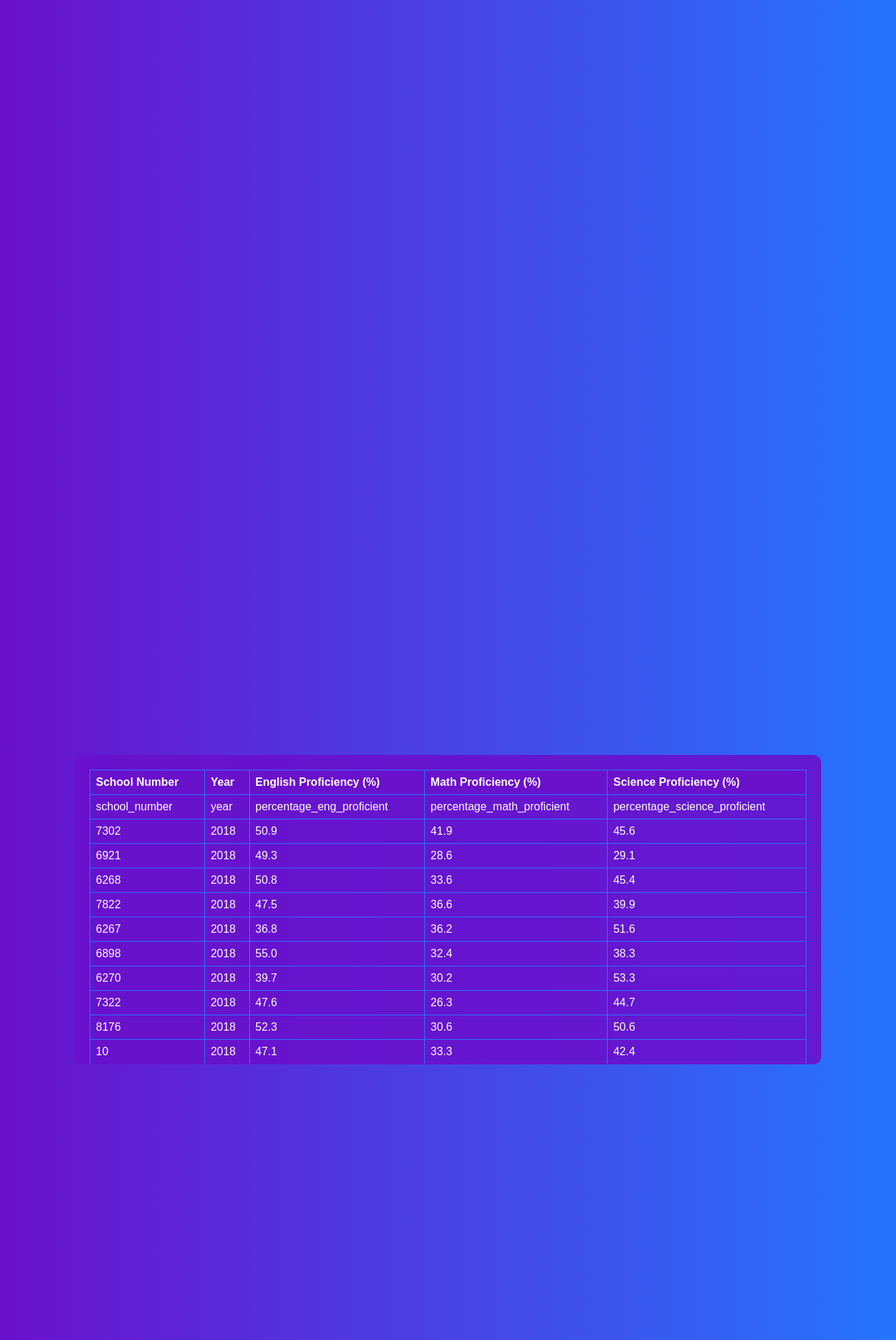
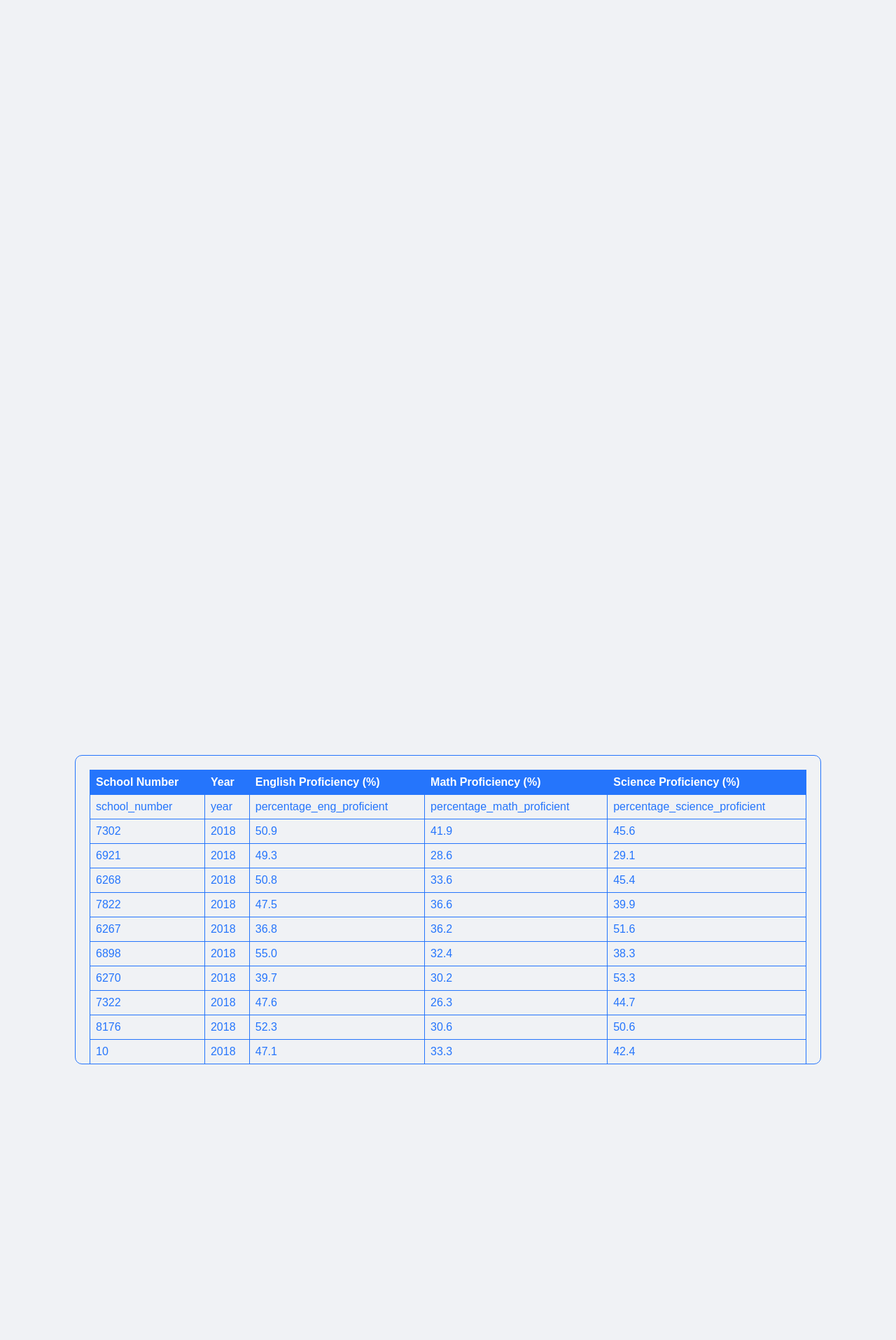
Before and after one commit to andrew-th/insightedu, a Django app: page /examp/ in a window 1280 px wide. Shown: the top 1915 px of the page at 70% size. Run offline with Django 4.2, Linux system fonts and the light colour scheme; data comes from the database, SQL or seed files in the repository.

```diff
--- a/myproject/myapp/templates/myapp/examp.html
+++ b/myproject/myapp/templates/myapp/examp.html
@@ -5,8 +5,8 @@
     <style>
         body {
             font-family: 'Arial', sans-serif;
-            background: linear-gradient(to right, #6a11cb, #2575fc);
-            color: #fff;
+            background: #f0f2f5; /* Light gray background */
+            color: #333; /* Text color */
             display: flex;
             justify-content: center;
             align-items: center;
@@ -18,8 +18,7 @@
         .scrollable-table {
             overflow-y: auto;
             height: 400px;
-            border: 1px solid #6a11cb;
-            background-color: rgba(106, 17, 203, 0.9);
+            border: 1px solid #2575fc; /* Blue border */
             border-radius: 10px;
             padding: 20px;
             width: 80%;
@@ -31,14 +30,15 @@
         }
 
         th, td {
-            border: 1px solid #2575fc;
+            border: 1px solid #2575fc; /* Blue border */
             padding: 8px;
             text-align: left;
-            color: #fff;
+            color: #2575fc; /* Blue text color */
         }
 
         th {
-            background-color: #6a11cb;
+            background-color: #2575fc; /* Blue header background color */
+            color: #fff; /* White header text color */
         }
     </style>
 </head>
--- a/myproject/myapp/templates/myapp/index.html
+++ b/myproject/myapp/templates/myapp/index.html
@@ -105,7 +105,7 @@
                 <div class="card-header">Compare Schools and Districts</div>
                 <div class="card-body">
                     <p>Compare educational performance across entities.</p>
-                    <a class="btn btn-custom" href="compare.html">Compare Now</a>
+                    <a class="btn btn-custom" href="/compare/">Compare Now</a>
                 </div>
             </div>
         </div>
```
